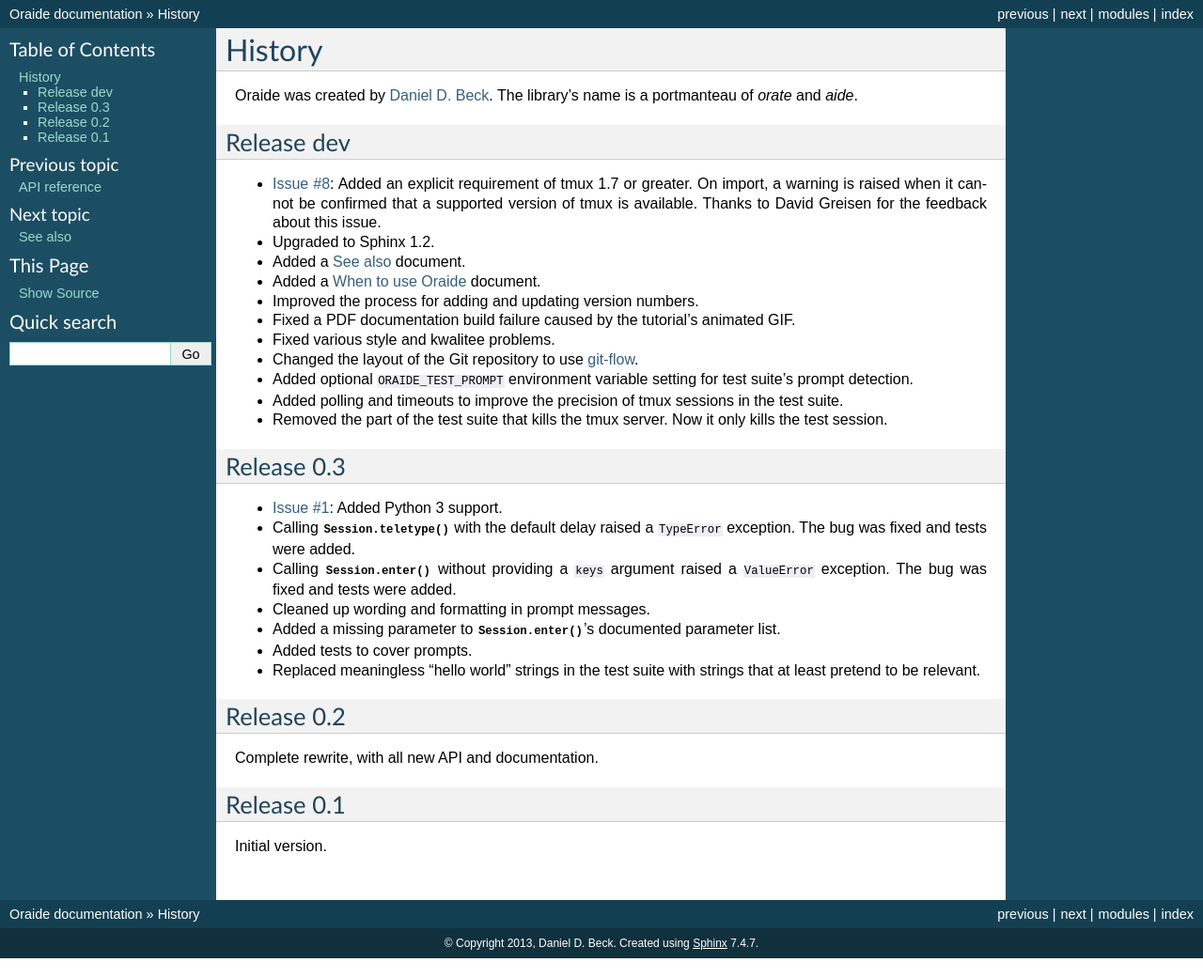
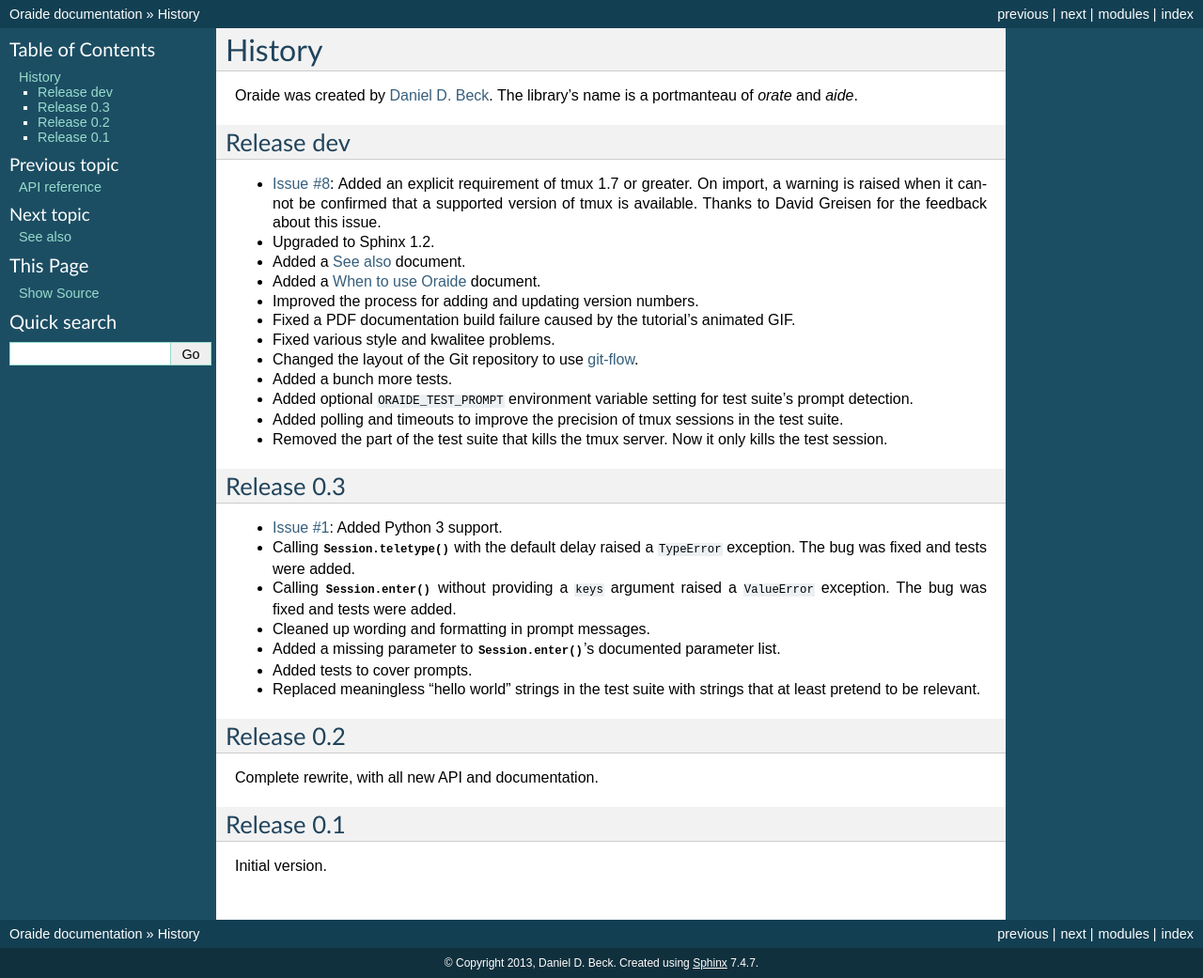
Before and after one commit to ddbeck/oraide, a Sphinx documentation site: the page built from docs/history.rst, in a window 1280 px wide. Shown: the whole page at 94% size. Built offline with Sphinx 7.4.7, drawn with Linux system fonts in a browser that asks for light colours; the version number could not be read and is left out; before the commit the page ends 1020 px from its top, so only the background shows below that.

Commit message:
add testing additions to the version history

```diff
--- a/docs/history.rst
+++ b/docs/history.rst
@@ -21,6 +21,7 @@
 - Fixed a PDF documentation build failure caused by the tutorial's animated GIF.
 - Fixed various style and kwalitee problems.
 - Changed the layout of the Git repository to use `git-flow`_.
+- Added a bunch more tests.
 - Added optional ``ORAIDE_TEST_PROMPT`` environment variable setting for test suite's prompt detection.
 - Added polling and timeouts to improve the precision of tmux sessions in the test suite.
 - Removed the part of the test suite that kills the tmux server. Now it only kills the test session.
```
